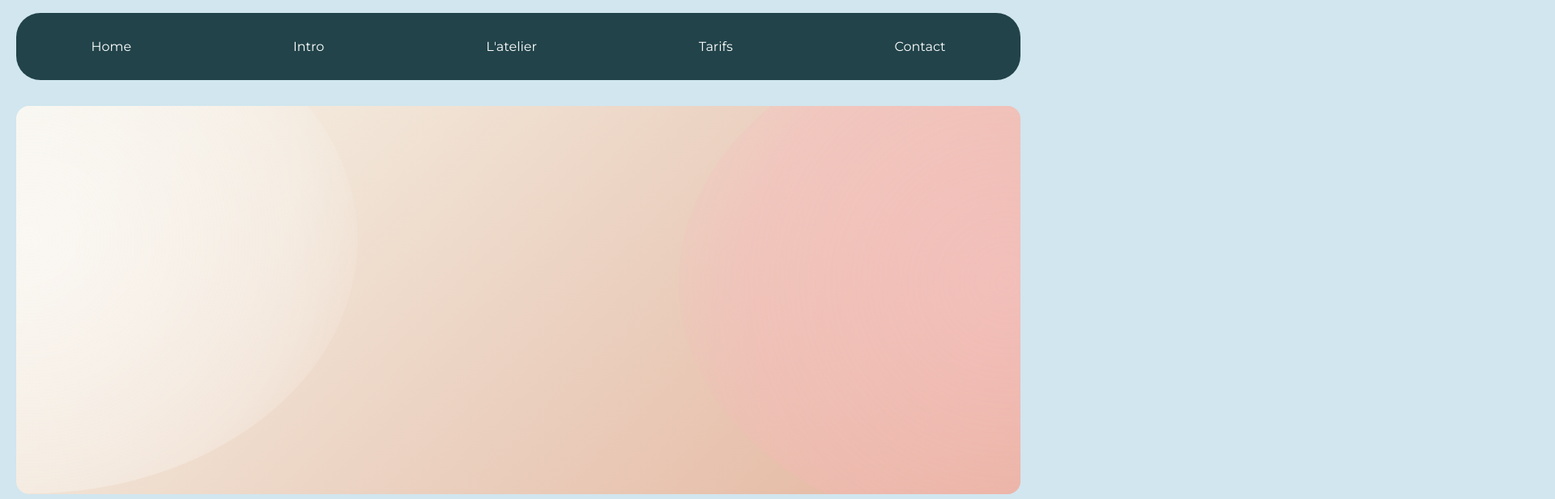
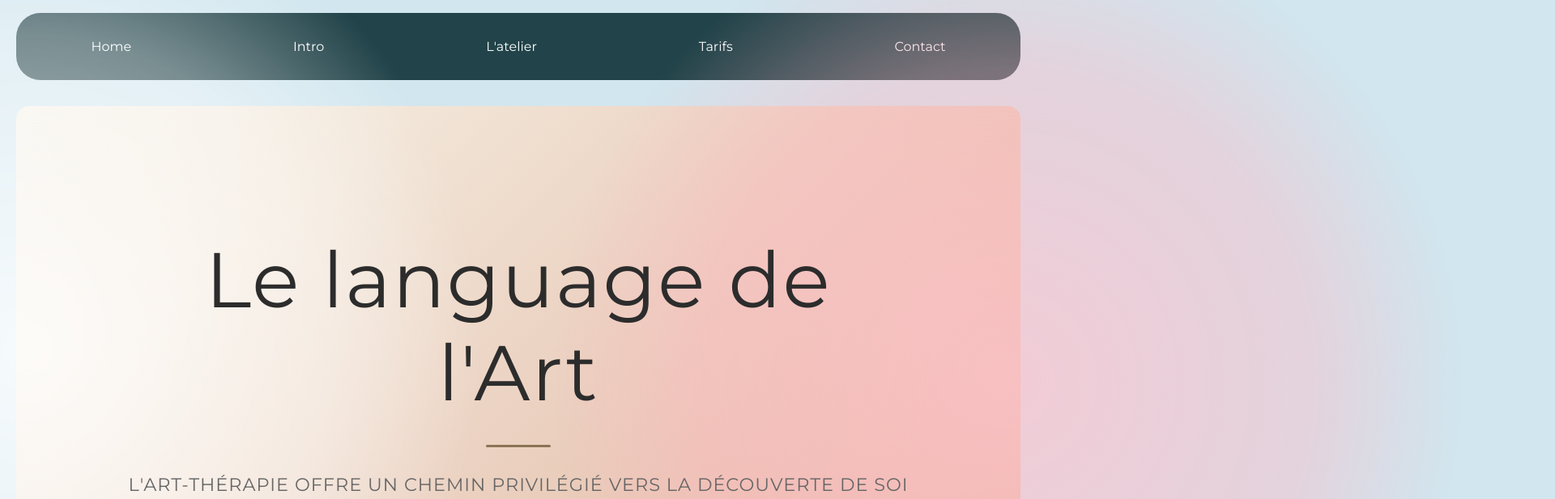
Before and after one commit to Lohengrin93/Muriel, a plain HTML site: page index.html in a window 1280 px wide. Shown: the part 180-797 px from the top of the page at 81% size, 1920 px wide, since content can reach past the window. Drawn offline with Linux system fonts and the light colour scheme.

Commit message:
Show full wave shapes and restore text content

```diff
--- a/index.html
+++ b/index.html
@@ -28,6 +28,11 @@
         </header>
         <main>
             <div id="Intro">
+                <div class="intro-content">
+                    <h2 class="intro-title">Le language de l'Art</h2>
+                    <div class="intro-line"></div>
+                    <p class="intro-subtitle">L'art-thérapie offre un chemin privilégié vers la découverte de soi</p>
+                </div>
             </div>
             <div id="Atelier">
                 <h2>L'ATELIER</h2>
--- a/style.css
+++ b/style.css
@@ -193,52 +193,93 @@ main {
     background: linear-gradient(135deg, #f5f1e8 0%, #f2e6d8 25%, #ecd4c4 50%, #e8c4b0 75%, #e4b49c 100%);
     border-radius: 1rem;
     position: relative;
-    min-height: 60vh;
+    min-height: 80vh;
     width: 100%;
-    overflow: hidden;
+    display: flex;
+    align-items: center;
+    justify-content: center;
+    overflow: visible;
     animation: fadeInUp 1s ease-out;
 }
 
 #Intro::before {
     content: '';
     position: absolute;
-    top: -20%;
-    left: -30%;
-    width: 60%;
-    height: 120%;
-    background: radial-gradient(ellipse 80% 100% at center, rgba(255, 255, 255, 0.6) 0%, rgba(255, 255, 255, 0.3) 50%, transparent 70%);
+    top: -40%;
+    left: -60%;
+    width: 120%;
+    height: 180%;
+    background: radial-gradient(ellipse 60% 80% at center, rgba(255, 255, 255, 0.8) 0%, rgba(255, 255, 255, 0.4) 40%, transparent 60%);
     border-radius: 50%;
-    animation: waveLeft 8s ease-in-out infinite;
+    animation: waveLeft 10s ease-in-out infinite;
+    z-index: 1;
 }
 
 #Intro::after {
     content: '';
     position: absolute;
-    top: -20%;
-    right: -30%;
-    width: 60%;
-    height: 120%;
-    background: radial-gradient(ellipse 80% 100% at center, rgba(255, 192, 203, 0.5) 0%, rgba(255, 182, 193, 0.3) 50%, transparent 70%);
+    top: -40%;
+    right: -60%;
+    width: 120%;
+    height: 180%;
+    background: radial-gradient(ellipse 60% 80% at center, rgba(255, 192, 203, 0.7) 0%, rgba(255, 182, 193, 0.4) 40%, transparent 60%);
     border-radius: 50%;
-    animation: waveRight 8s ease-in-out infinite reverse;
+    animation: waveRight 10s ease-in-out infinite reverse;
+    z-index: 1;
 }
 
 @keyframes waveLeft {
     0%, 100% {
-        transform: translateY(0) translateX(0) scale(1);
+        transform: translateY(0) translateX(0) scale(1) rotate(0deg);
     }
     50% {
-        transform: translateY(-30px) translateX(20px) scale(1.1);
+        transform: translateY(-20px) translateX(15px) scale(1.05) rotate(2deg);
     }
 }
 
 @keyframes waveRight {
     0%, 100% {
-        transform: translateY(0) translateX(0) scale(1);
+        transform: translateY(0) translateX(0) scale(1) rotate(0deg);
     }
     50% {
-        transform: translateY(30px) translateX(-20px) scale(1.1);
+        transform: translateY(20px) translateX(-15px) scale(1.05) rotate(-2deg);
     }
+}
+
+.intro-content {
+    position: relative;
+    z-index: 2;
+    text-align: center;
+    max-width: 80%;
+    animation: fadeInUp 1s ease-out 0.5s both;
+}
+
+.intro-title {
+    font-family: 'Montserrat', sans-serif;
+    font-size: clamp(3rem, 8vw, 6rem);
+    font-weight: 400;
+    color: #2c2c2c;
+    margin: 0;
+    letter-spacing: 2px;
+    line-height: 1.2;
+}
+
+.intro-line {
+    width: 80px;
+    height: 3px;
+    background-color: #8b7355;
+    margin: 2rem auto;
+    border-radius: 2px;
+}
+
+.intro-subtitle {
+    font-family: 'Montserrat', sans-serif;
+    font-size: clamp(1rem, 2.5vw, 1.4rem);
+    font-weight: 300;
+    color: #666;
+    margin: 0;
+    letter-spacing: 1px;
+    text-transform: uppercase;
 }
 
 #Atelier {
@@ -429,7 +470,15 @@ footer img:hover {
     }
 
     #Intro {
-        min-height: 50vh;
+        min-height: 60vh;
+    }
+
+    .intro-content {
+        max-width: 90%;
+    }
+
+    .intro-title {
+        font-size: clamp(2.5rem, 8vw, 4rem);
     }
 
     .atelierContent {
@@ -507,7 +556,20 @@ footer img:hover {
     }
 
     #Intro {
-        min-height: 40vh;
+        min-height: 50vh;
+    }
+
+    .intro-content {
+        max-width: 95%;
+    }
+
+    .intro-title {
+        font-size: clamp(2rem, 10vw, 3rem);
+    }
+
+    .intro-line {
+        width: 60px;
+        margin: 1.5rem auto;
     }
 
     .atelierContent aside {
```
